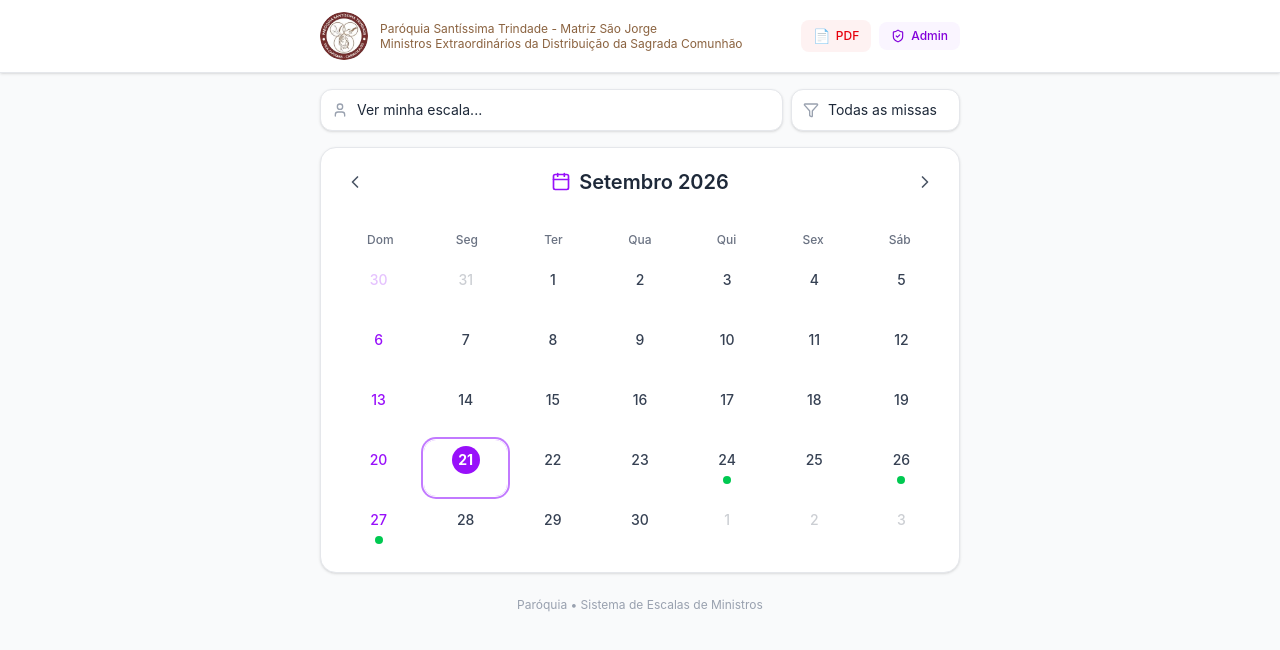
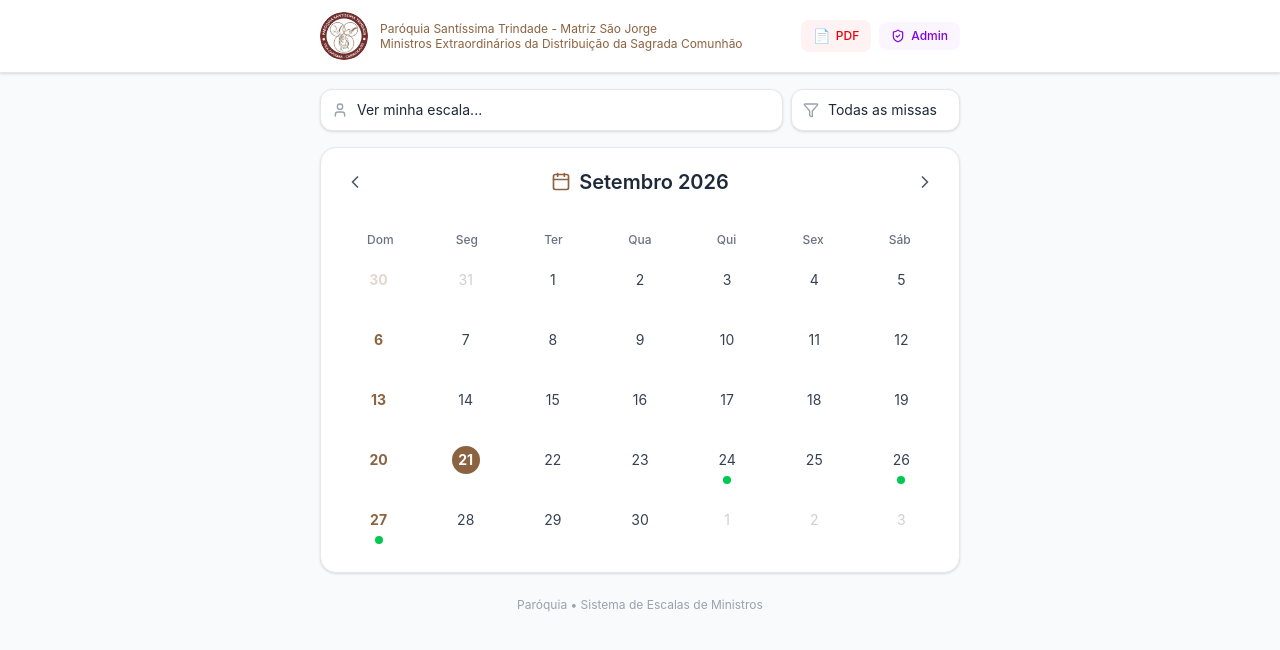
Before and after one commit to ffpignaton/escala-ministerio, a React (Vite) app: page / in a window 1280 px wide. Shown: the top 650 px of the page. Built offline with nearby package versions, Linux system fonts and the light colour scheme.

Commit message:
fix: calendário com cores marrom - domingo, hoje e ícone

```diff
--- a/src/components/Calendar.jsx
+++ b/src/components/Calendar.jsx
@@ -52,8 +52,8 @@ export default function Calendar({ filterMinisterId, filterMassId, currentMonth,
         </button>
 
         <div className="flex items-center gap-2">
-          <CalIcon className="w-5 h-5 text-purple-600 dark:text-purple-400" />
-          <h2 className="text-xl font-semibold text-gray-800 dark:text-gray-100 capitalize">
+          <CalIcon className="w-5 h-5" style={{color:'#8B6340'}} />
+          <h2 className="text-xl font-semibold text-gray-800 capitalize">
             {format(currentMonth, 'MMMM yyyy', { locale: ptBR })}
           </h2>
         </div>
@@ -95,18 +95,22 @@ export default function Calendar({ filterMinisterId, filterMassId, currentMonth,
               className={[
                 'relative flex flex-col items-center justify-start min-h-[56px] rounded-xl p-1 pt-1 transition-all text-sm font-medium border-2',
                 inMonth ? 'cursor-pointer' : 'opacity-25 cursor-default pointer-events-none',
-                isSelected ? 'border-purple-500 ring-2 ring-purple-300' : 'border-transparent',
-                today ? 'ring-2 ring-offset-1 ring-purple-400' : '',
+                isSelected ? 'border-2' : 'border-transparent',
                 inMonth ? 'hover:bg-gray-50' : '',
                 isSunday && inMonth ? 'font-bold' : '',
               ].join(' ')}
+              style={isSelected ? {borderColor:'#8B6340'} : {}}
               aria-label={`${format(day, 'd MMMM', { locale: ptBR })}${daySchedules.length > 0 ? `, ${daySchedules.length} missa(s)` : ''}`}
             >
-              <span className={[
-                'w-7 h-7 flex items-center justify-center rounded-full text-sm',
-                today ? 'bg-purple-600 text-white font-bold' : '',
-                isSunday && !today ? 'text-purple-600' : 'text-gray-700',
-              ].join(' ')}>
+              <span
+                className="w-7 h-7 flex items-center justify-center rounded-full text-sm border-2"
+                style={{
+                  backgroundColor: today ? '#8B6340' : 'transparent',
+                  color: today ? '#fff' : (isSunday ? '#8B6340' : '#374151'),
+                  fontWeight: today || isSunday ? 700 : 400,
+                  borderColor: today ? '#8B6340' : 'transparent',
+                }}
+              >
                 {format(day, 'd')}
               </span>
 
```
